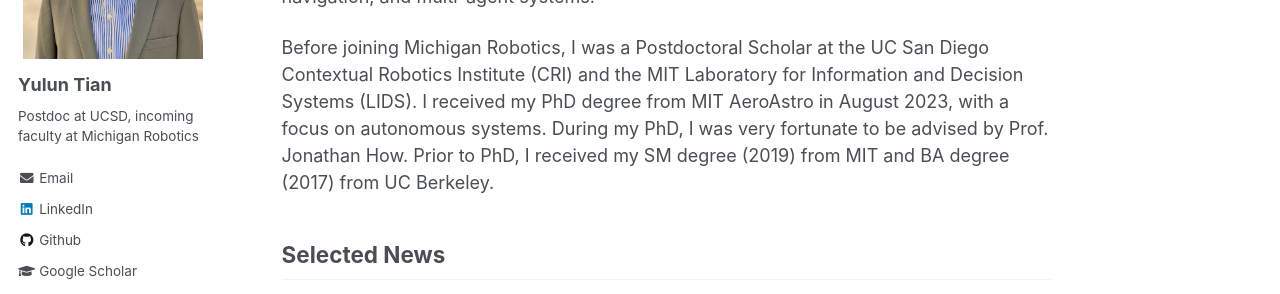
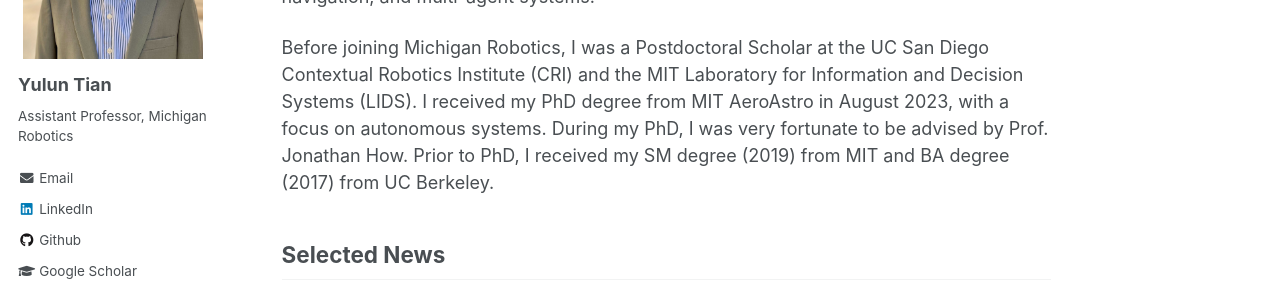
Before and after one commit to yuluntian/yuluntian.github.io, a Jekyll site: the page built from _pages/about.md, in a window 1280 px wide. Shown: the part 339-633 px from the top of the page. Built offline with Jekyll 4.4.1, drawn with Linux system fonts in a browser that asks for light colours; some web fonts are replaced.

```diff
--- a/_config.yml
+++ b/_config.yml
@@ -82,12 +82,12 @@ analytics:
 author:
   name             : "Yulun Tian"
   avatar           : "yulun_profile_2024_2.jpg"
-  bio              : "Postdoc at UCSD, incoming faculty at Michigan Robotics"
+  bio              : "Assistant Professor, Michigan Robotics"
   location         : #"Cambridge, MA"
   employer         :
   pubmed           :  # "https://www.ncbi.nlm.nih.gov/pubmed/?term=john+snow"
   googlescholar    : "https://scholar.google.com/citations?user=r-v0cusAAAAJ&hl=en&oi=ao"
-  email            : "yulun@mit.edu"
+  email            : "yulunt@umich.edu"
   researchgate     :  # example: "https://www.researchgate.net/profile/yourprofile"
   uri              :
   bitbucket        :
```
